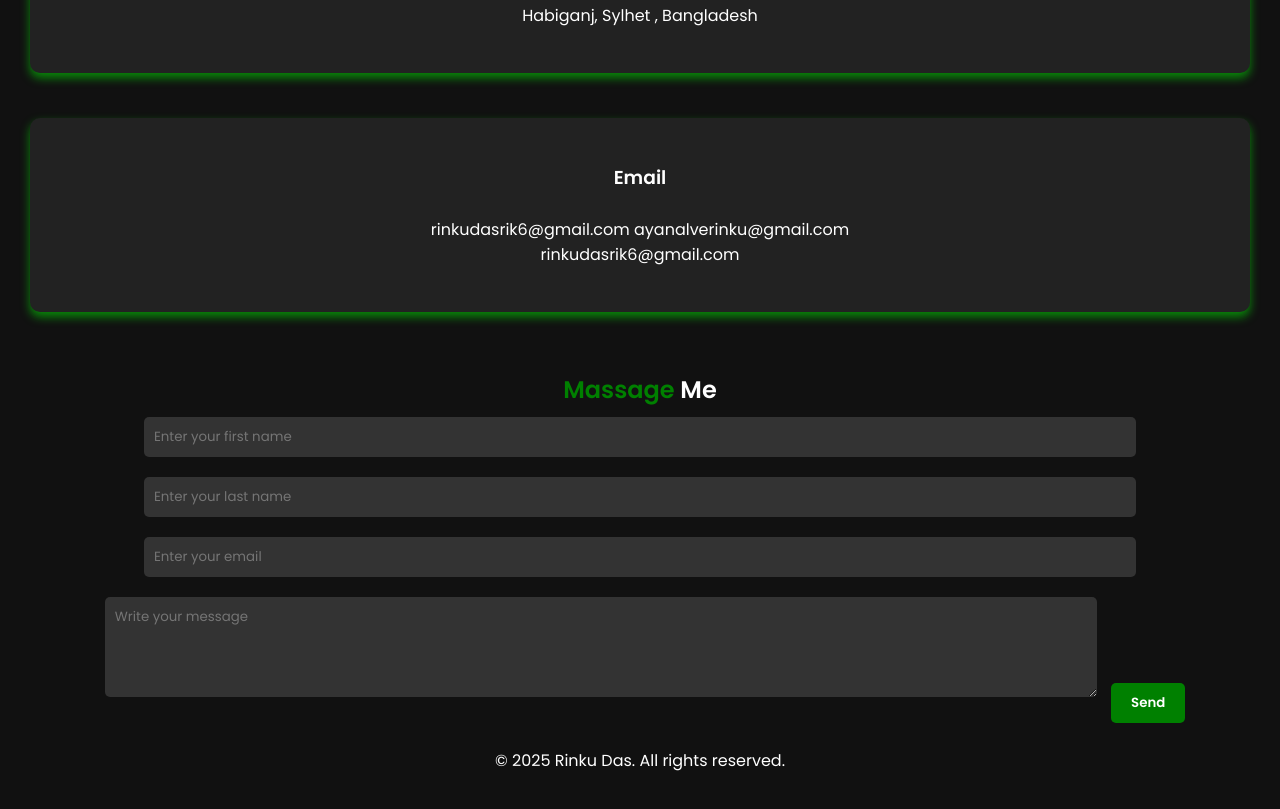
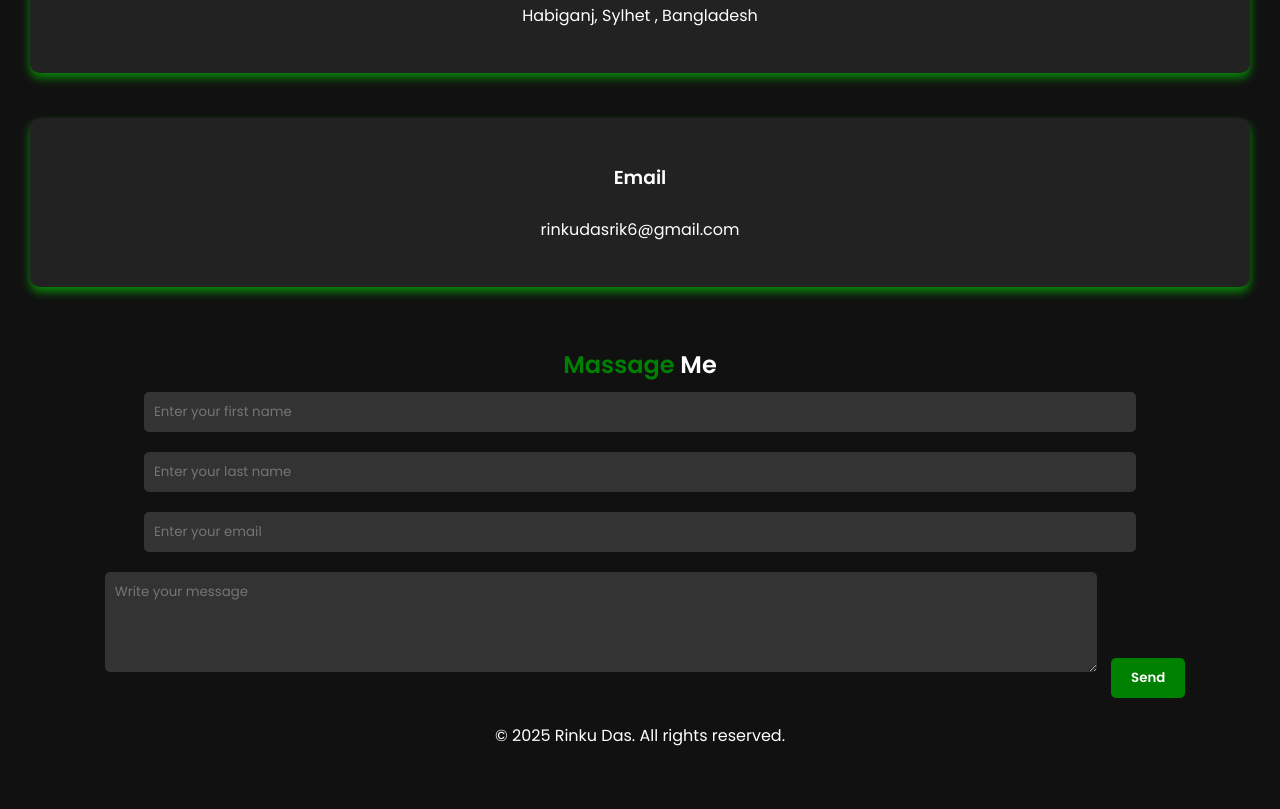
Before and after one commit to rinkudasofficial/rinkudasofficial.github.io, a plain HTML site: page index.html in a window 1280 px wide. Shown: the part 2832-3641 px from the top of the page. Drawn offline with Linux system fonts and the light colour scheme.

Commit message:
Update index.html

```diff
--- a/index.html
+++ b/index.html
@@ -165,9 +165,7 @@
         </div>
         <div class="contact-box">
             <h3>Email</h3>
-            <p>rinkudasrik6@gmail.com
-	    ayanalverinku@gmail.com</p>
-	    <p>rinkudasrik6@gmail.com</p>
+            <p>rinkudasrik6@gmail.com</p>
         </div>
     </section>
 
```
